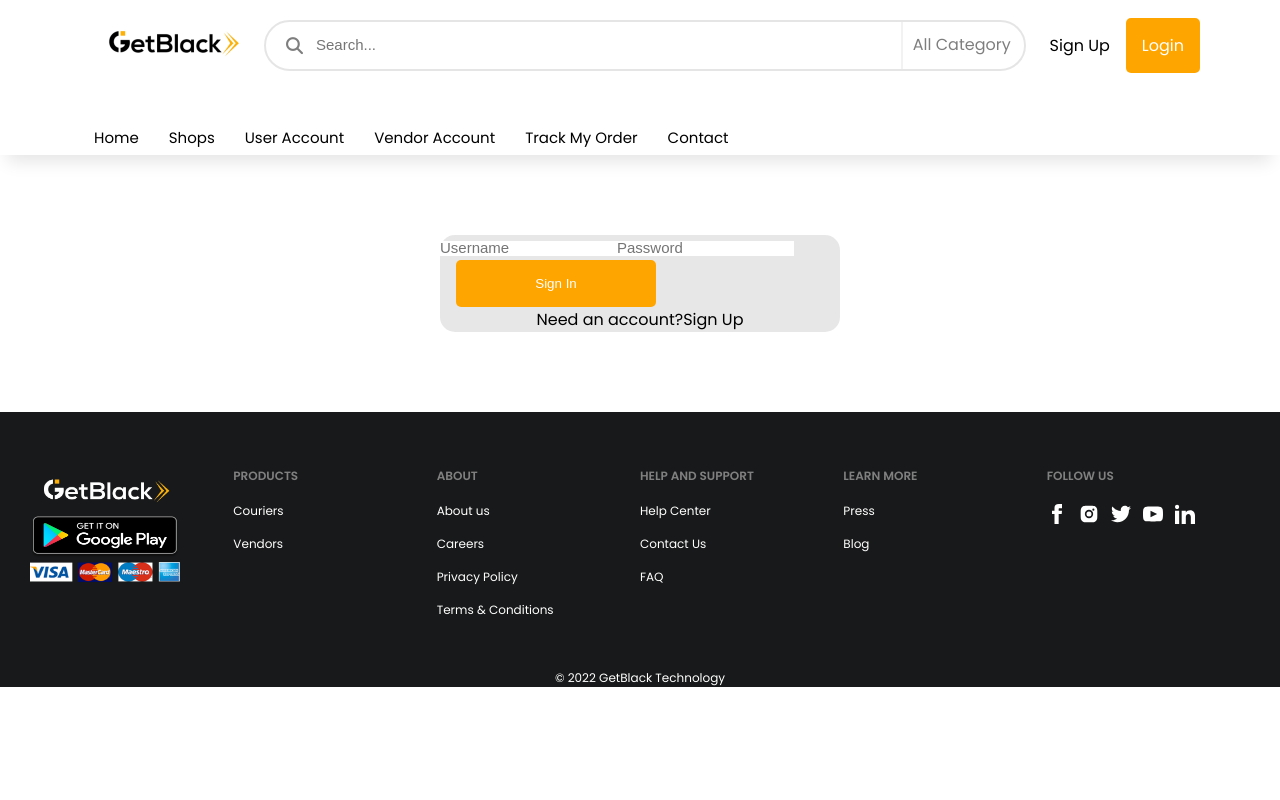
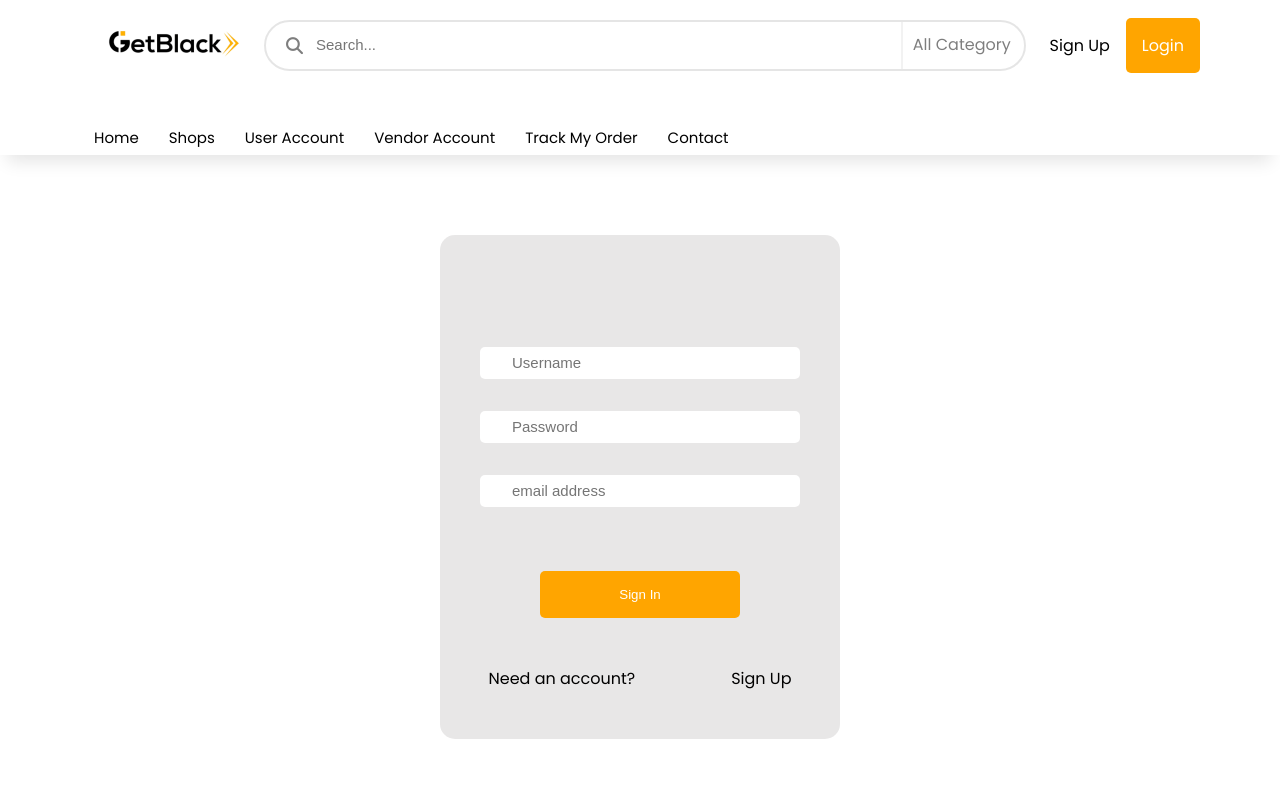
Before and after one commit to abdussalam-mustapha/GetBlack-2-master, a React (Create React App) app: page /signup in a window 1280 px wide. Shown: the top 800 px of the page. Built offline with nearby package versions, Linux system fonts and the light colour scheme.

Commit message:
new update

```diff
--- a/src/App.css
+++ b/src/App.css
@@ -567,7 +567,8 @@ button {
   border-radius: 15px;
 }
 
-.btn-login {
+.btn-login,
+.btn-register {
   margin: 3rem 0 0 0;
 }
 
@@ -578,16 +579,20 @@ button {
   align-items: center;
 }
  .sign_flex p,
- .sign_flex span {
+ .sign_flex span,
+ .register_flex p,
+ .register_flex span {
   margin: 3rem 3rem;
  }
 
-.login_header {
+.login_header,
+.register_header {
   font-size: 3rem;
   margin: 3rem 0;
 }
 
-.login-section input {
+.login-section input,
+.register_section input {
   display: flex;
   flex-direction: column;
   width: 20rem;
@@ -597,7 +602,8 @@ button {
   padding-left: 2rem;
 }
 
-.login-section form {
+.login-section form,
+.register_section form {
   display: flex;
   flex-direction: column;
   justify-content: center;
--- a/src/common/signup/Register.jsx
+++ b/src/common/signup/Register.jsx
@@ -4,6 +4,7 @@ const Register = () => {
     return (
         <div className='register_section'>
             <section className="signup">
+                <h1 className='register_header'></h1>
                 <form>
                     {/* <label htmlFor="username">Username:</label> */}
                     <input
@@ -21,6 +22,15 @@ const Register = () => {
                         type="password"
                         id="password"
                         placeholder='Password'
+                        // ref={userRef}
+                        // onChange={(e) => setPwd(e.target.value)}
+                        // value={pwd}
+                        required
+                    />
+                    <input
+                        type="email"
+                        id="mail"
+                        placeholder='email address'
                         // ref={userRef}
                         // onChange={(e) => setPwd(e.target.value)}
                         // value={pwd}
```
